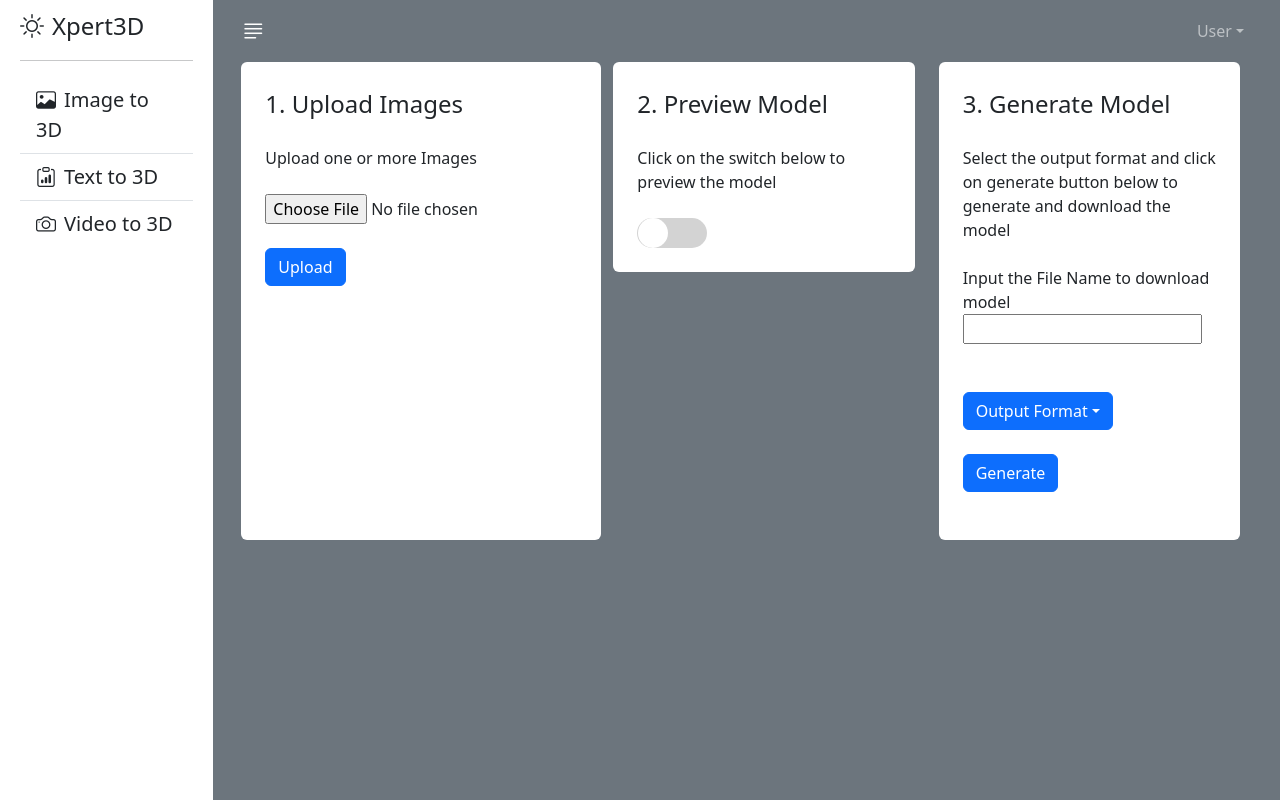
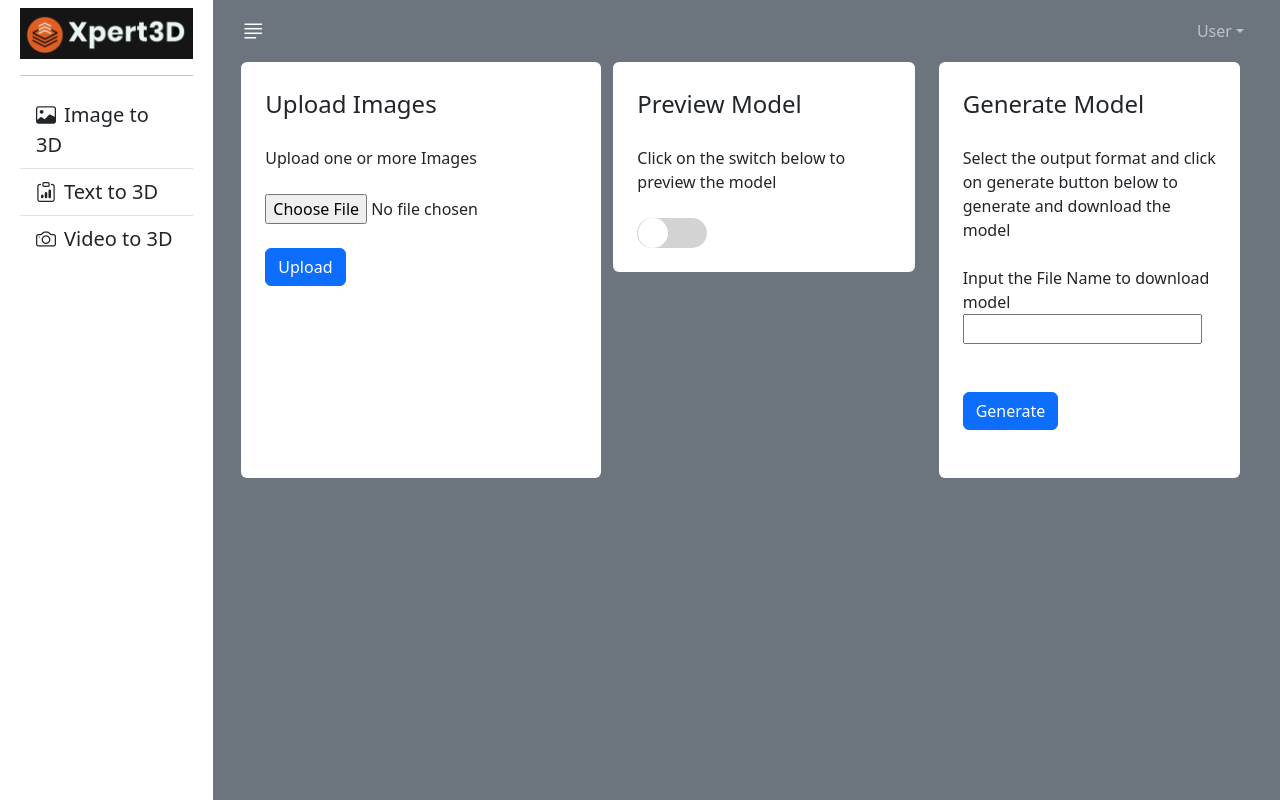
Before and after one commit to RamyaVaidyanathan/xpert3D, a React (Create React App) app in the folder react-ui/: page / in a window 1280 px wide. Built offline with nearby package versions, Linux system fonts and the light colour scheme; the HTML template or start-up script is replaced by a standard one.

Commit message:
code logic for preview, cleanup and logo

```diff
--- a/react-ui/src/Sidebar1.js
+++ b/react-ui/src/Sidebar1.js
@@ -1,14 +1,14 @@
 import React from "react";
 import 'bootstrap/dist/css/bootstrap.css';
 import 'bootstrap-icons/font/bootstrap-icons.css';
+import xpert3DLogo from './xpert3DLogo.png';
 
 function Sidebar1() {
     return (
 
-           <div className="bg-white sidebar p-2">
+        <div className="bg-white sidebar p-2">
             <div>
-                <i className="bi bi-sun me-2 fs-4"></i>
-                <span className="brand-name fs-4">Xpert3D</span>
+                <img src={xpert3DLogo} alt="Xpert3D Logo" className="w-100" />
             </div>
             <hr className="text-dark"></hr>
             <div className="list-group list-group-flush">
@@ -25,7 +25,7 @@ function Sidebar1() {
                     <span className="fs-5">Video to 3D</span>
                 </a>
             </div>
-           </div>
+        </div>
 
     )
 }
--- a/react-ui/src/pages/Home.js
+++ b/react-ui/src/pages/Home.js
@@ -1,36 +1,48 @@
-import { React, useState } from "react";
+import { React, useState ,useRef, useEffect } from "react";
 import 'bootstrap/dist/css/bootstrap.css';
 import 'bootstrap-icons/font/bootstrap-icons.css';
 import Mynav from "../Mynav";
-import { Canvas, useLoader } from '@react-three/fiber';
+import { Canvas, useLoader, useThree } from '@react-three/fiber';
 import { useGLTF, PerspectiveCamera, OrbitControls } from '@react-three/drei';
 import { Button, Dropdown } from "react-bootstrap";
 import { OBJLoader } from 'three/examples/jsm/loaders/OBJLoader';
 
 const outputFormats = ["OBJ", "GLB", "GLTF"];
 
-export function MyModel() {
-    const obj = useLoader(OBJLoader, 'http://localhost:8085/preview?keyName=abcd.jpg');
+
+
+
+const MyModel = () => {
+    const groupRef = useRef();
+
+    // Use useLoader to load the OBJ model
+    const loadedObject = useLoader(OBJLoader, 'http://15.207.203.116:8085/preview?keyName=abcd.jpg');
 
     return (
-        <primitive object={obj} />
-    )
-}
+        <group ref={groupRef}>
+            {/* Use the loadedObject directly */}
+            {loadedObject && <primitive object={loadedObject} />}
+        </group>
+    );
+};
+
 
 function Home() {
     const [isOpen, setIsOpen] = useState(false);
     const [file, setFile] = useState(null);
     const [msg, setMsg] = useState(null);
-    const [selectedOutput, setSelectedOutput] = useState("Output Format");
+    //const [selectedOutput, setSelectedOutput] = useState("Output Format");
     const [downloadFileName, setDownloadFileName] = useState(null);
 
     const downloadImage = () => {
 
 
-         const url = 'http://localhost:8085/download?keyName='+ downloadFileName;
+        const url = 'http://15.207.203.116:8085/download?keyName='+ downloadFileName;
         fetch(url, {
             method : 'GET',
-            headers: {"content-disposition": "attachment; fileName = "},
+            headers: {"content-disposition": "attachment; fileName = ","Access-Control-Allow-Origin":"http://15.207.203.116:8085"
+
+            },
             mode: 'no-cors'
         }).then(res => {
             return res.blob();
@@ -46,7 +58,7 @@ function Home() {
         const submitForm = new FormData();
         submitForm.append('file', file);
 
-        fetch('http://localhost:8085/file/upload', {
+        fetch('http://15.207.203.116:8085/file/upload', {
             method: 'POST',
             body: submitForm,
             mode: 'no-cors'
@@ -59,7 +71,7 @@ function Home() {
                 <div className="row">
                     <div className="col-sm p-4 bg-white rounded">
                         <div>
-                            <span className="fs-4">1. Upload Images</span>
+                            <span className="fs-4">Upload Images</span>
                             <br />
                             <br />
                             <span className="fs-8">Upload one or more Images</span>
@@ -80,7 +92,7 @@ function Home() {
                             <div>
                                 <div className="col-sm">
 
-                                    <label className="me-3 fs-4">2. Preview Model</label>
+                                    <label className="me-3 fs-4">Preview Model</label>
                                     <br />
                                     <br />
                                     <span className="fs-8">Click on the switch below to preview the model</span>
@@ -99,7 +111,7 @@ function Home() {
                         <div className="p-4 bg-white rounded">
                             <div>
                                 <div className="col-sm">
-                                    <span className="fs-4">3. Generate Model</span>
+                                    <span className="fs-4">Generate Model</span>
                                     <br />
                                     <br />
                                     <span className="fs-8">Select the output format and click on generate button below to generate and download the model</span>
@@ -111,24 +123,6 @@ function Home() {
                                     <br />
                                     <br />
                                     <br />
-
-                                    <Dropdown>
-                                        <Dropdown.Toggle>
-                                        {selectedOutput}
-                                        </Dropdown.Toggle>
-                                        <Dropdown.Menu>
-                                            {outputFormats.map((output) => (
-                                                <Dropdown.Item onClick={() => setSelectedOutput(output)}>{output}</Dropdown.Item>
-                                            ))}
-                                        </Dropdown.Menu>
-                                    </Dropdown>
-
-                                    <br />
-
-
-
-
-
                                     <Button onClick={() => downloadImage()}>Generate</Button>
                                     <br />
                                     <br />
@@ -147,7 +141,7 @@ function Home() {
                             <div className="bg-white rounded">
                                 <div>
                                     <span className="customPadding fs-4">Preview</span>
-
+                                    <div style={{ position: 'relative', width: '100%', height: '400px', overflow: 'hidden', pointerEvents: 'auto', touchAction: 'none' }}>
                                         <Canvas>
                                             <ambientLight intensity={1.0} />
                                             <pointLight position={[10, 10, 10]} />
@@ -155,7 +149,7 @@ function Home() {
                                             <PerspectiveCamera makeDefault position={[10, 10, 10]} />
                                             <OrbitControls />
                                         </Canvas>
-
+                                    </div>
                                 </div>
                             </div>
                         </div>
```
Also changed, not shown: react-ui/src/xpert3DLogo.png (added), 1 other file (tests, documents, lock files or other folders). Lines whose indentation alone changed are shown as unchanged.
